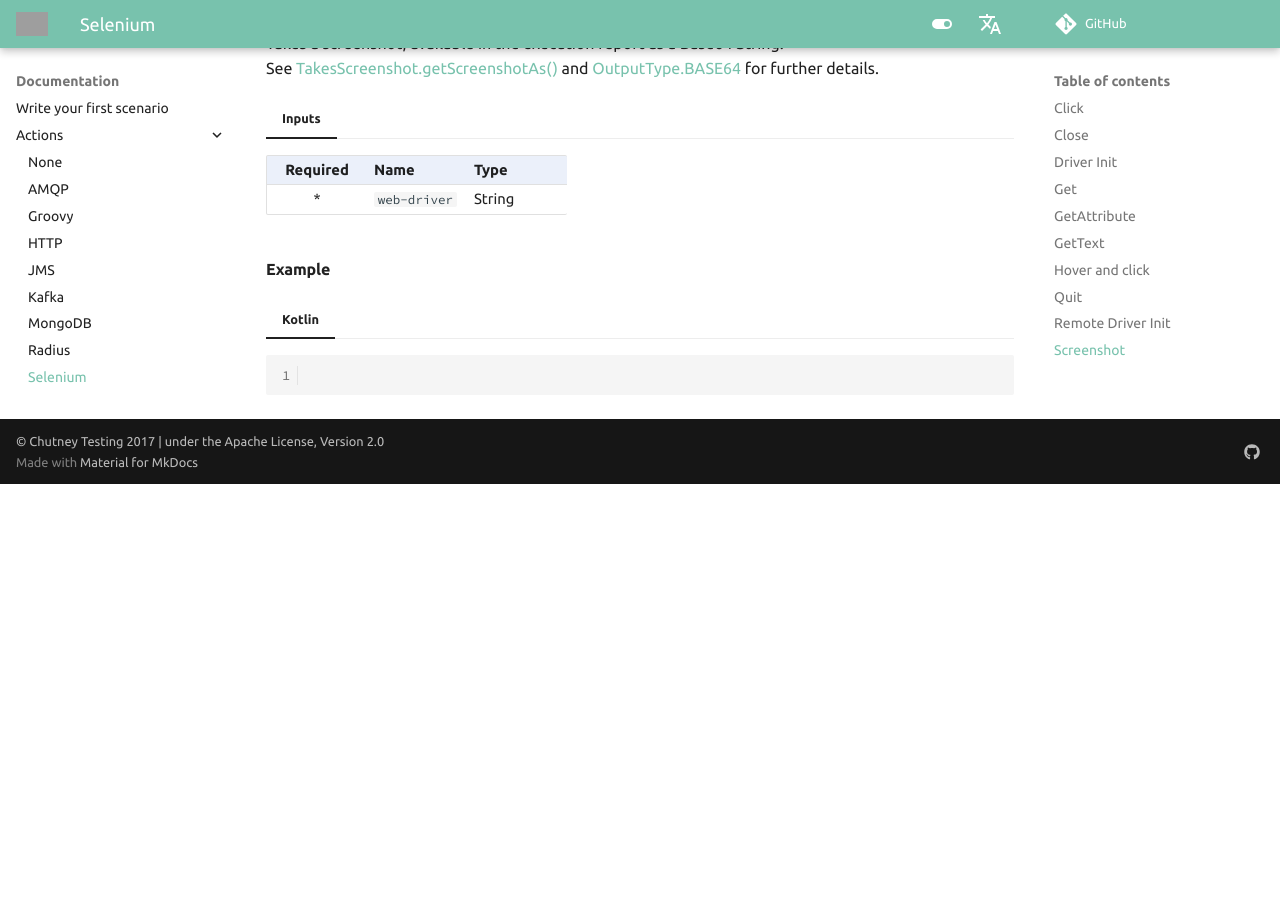
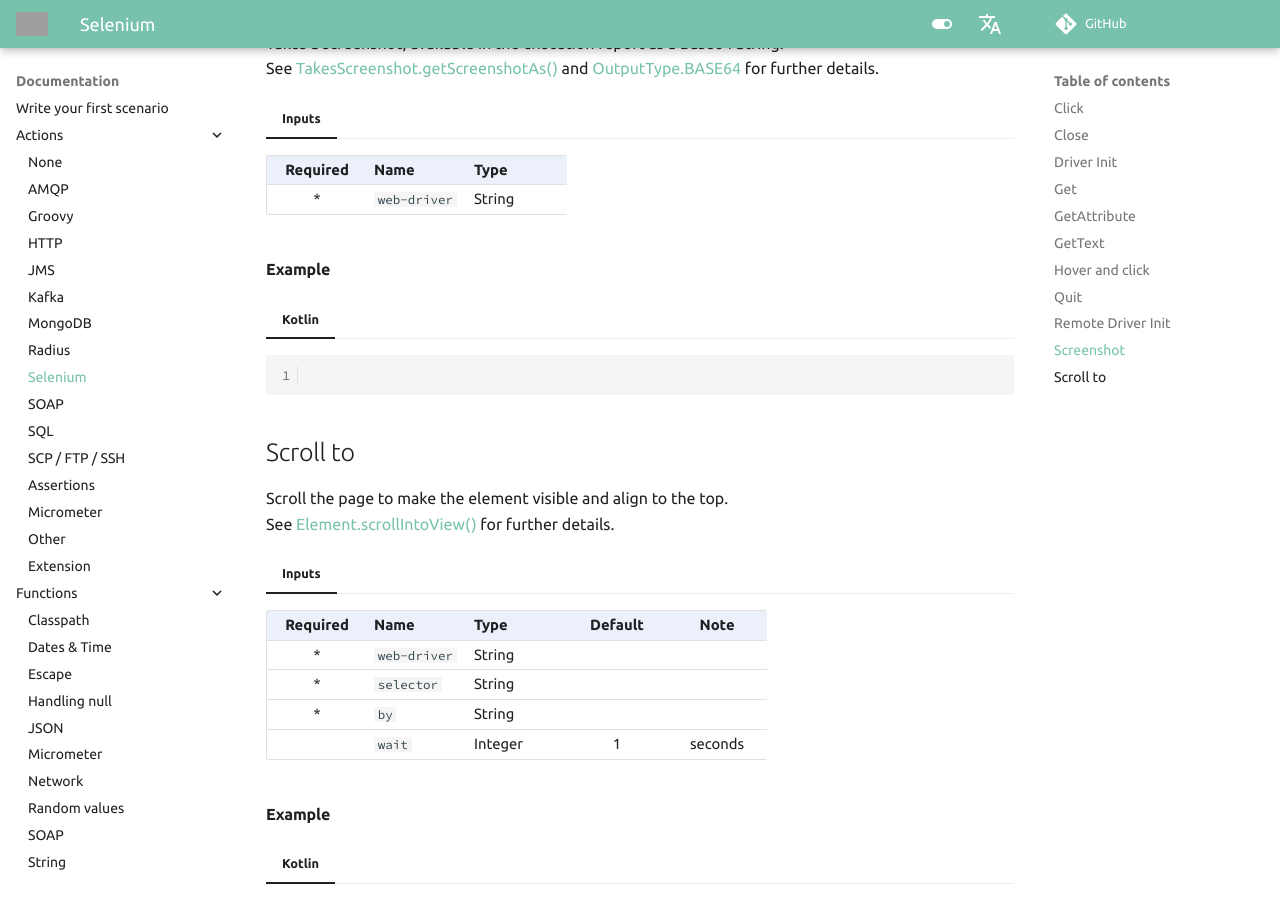
Before and after one commit to chutney-testing/chutney-testing.github.io-legacy, an MkDocs documentation site: the page built from docs/documentation/actions/selenium.md, in a window 1280 px wide and 900 px high, scrolled down 6120 px. Built offline with MkDocs 1.6.1 and Material for MkDocs 9.7.7, drawn with Linux system fonts in a browser that asks for light colours; comment, search, counter and statistics services are not loaded; before the commit the page ends 6604 px from its top, so only the background shows below that; grey boxes are pictures that could not be loaded.

Commit message:
doc: Selenium scroll to

````diff
--- a/docs/documentation/actions/selenium.md
+++ b/docs/documentation/actions/selenium.md
@@ -308,7 +308,7 @@ Performs the action [Quit](#quit) when the scenario ends.
 
 Takes a screenshot, available in the execution report as a Base64 String.
 See [TakesScreenshot.getScreenshotAs()](https://www.selenium.dev/selenium/docs/api/java/org/openqa/selenium/TakesScreenshot.html#getScreenshotAs(org.openqa.selenium.OutputType)){:target="_blank"}
-and [OutputType.BASE64](https://www.selenium.dev/selenium/docs/api/java/org/openqa/selenium/OutputType.html#BASE64) for further details.
+and [OutputType.BASE64](https://www.selenium.dev/selenium/docs/api/java/org/openqa/selenium/OutputType.html#BASE64){:target="_blank"} for further details.
 
 === "Inputs"
 
@@ -322,3 +322,23 @@ and [OutputType.BASE64](https://www.selenium.dev/selenium/docs/api/java/org/open
 === "Kotlin"
 ``` kotlin
 ```
+
+# Scroll to
+
+Scroll the page to make the element visible and align to the top.
+See [Element.scrollIntoView()](https://developer.mozilla.org/en-US/docs/Web/API/Element/scrollIntoView){:target="_blank"} for further details.
+
+=== "Inputs"
+
+    | Required | Name         | Type    | Default |  Note   |
+    |:--------:|:-------------|:--------|:-------:|:-------:|
+    |    *     | `web-driver` | String  |         |         |
+    |    *     | `selector`   | String  |         |         |
+    |    *     | `by`         | String  |         |         |
+    |          | `wait`       | Integer |   1     | seconds |
+
+### Example
+
+=== "Kotlin"
+``` kotlin
+```
````
